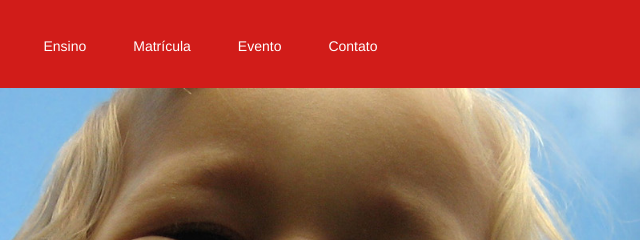
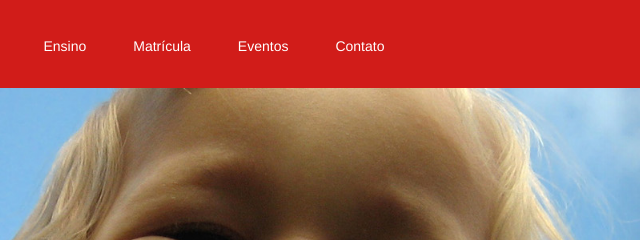
Before and after one commit to rafamourasilva/piaget, a plain HTML site: page index.html in a window 1280 px wide. Shown: the top 240 px of the page, 486-1126 px from the left. Drawn offline with Linux system fonts and the light colour scheme.

Commit message:
Ajuste menu

```diff
--- a/index.html
+++ b/index.html
@@ -23,7 +23,7 @@
 							<li><a href="">Institucional</a></li>
 							<li><a href="">Ensino</a></li>
 							<li><a href="">Matrícula</a></li>
-							<li><a href="">Evento</a></li>
+							<li><a href="">Eventos</a></li>
 							<li><a href="">Contato</a></li>
 						</ul>
 					</nav>
```
